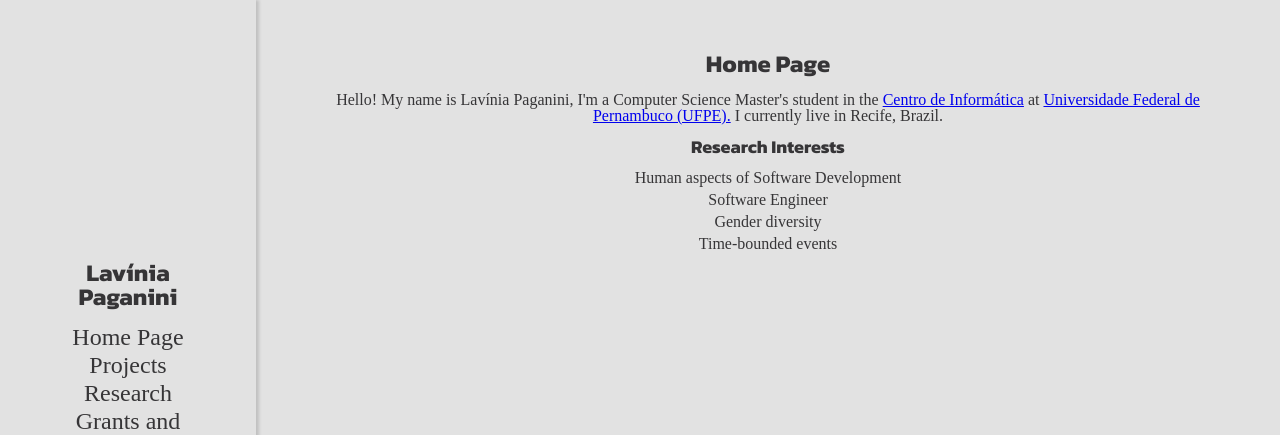
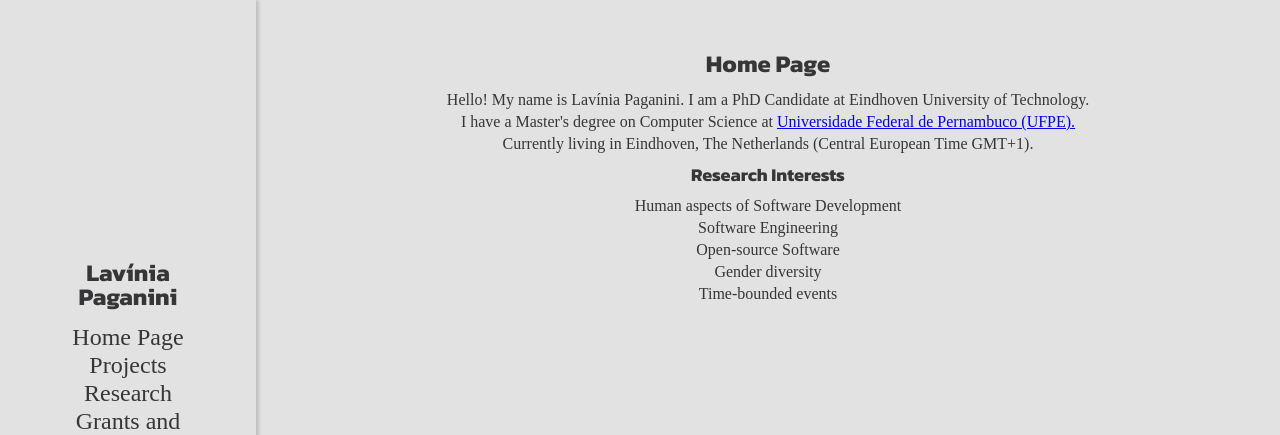
Before and after one commit to lfp2/lfp2.github.io, a Gatsby site: page / in a window 1280 px wide. Shown: the top 435 px of the page. Built offline with nearby package versions, Linux system fonts and the light colour scheme; Gatsby itself is replaced by a stand-in of ours; a web font is replaced by a local one.

Commit message:
Update information about the PhD

```diff
--- a/src/pages/index.js
+++ b/src/pages/index.js
@@ -4,10 +4,13 @@ const HomePage = () => {
   return (
     <>
    <h1>Home Page</h1>
-   <p>Hello! My name is Lavínia Paganini, I'm a Computer Science Master's student in the <a href="https://portal.cin.ufpe.br/" target="_blank" rel="noreferrer external">Centro de Informática</a> at <a href="https://www.ufpe.br/" target="_blank" rel="noreferrer external">Universidade Federal de Pernambuco (UFPE).</a> I currently live in Recife, Brazil.</p>
+   <p>Hello! My name is Lavínia Paganini. I am a PhD Candidate at Eindhoven University of Technology.</p>
+   <p>I have a Master's degree on Computer Science at <a href="https://www.ufpe.br/" target="_blank" rel="noreferrer external">Universidade Federal de Pernambuco (UFPE).</a></p>
+   <p>Currently living in Eindhoven, The Netherlands (Central European Time GMT+1).</p>
    <h2>Research Interests</h2>
    <p>Human aspects of Software Development</p>
-   <p>Software Engineer</p>
+   <p>Software Engineering</p>
+   <p>Open-source Software</p>
    <p>Gender diversity</p>
    <p>Time-bounded events</p>
    </>
```
